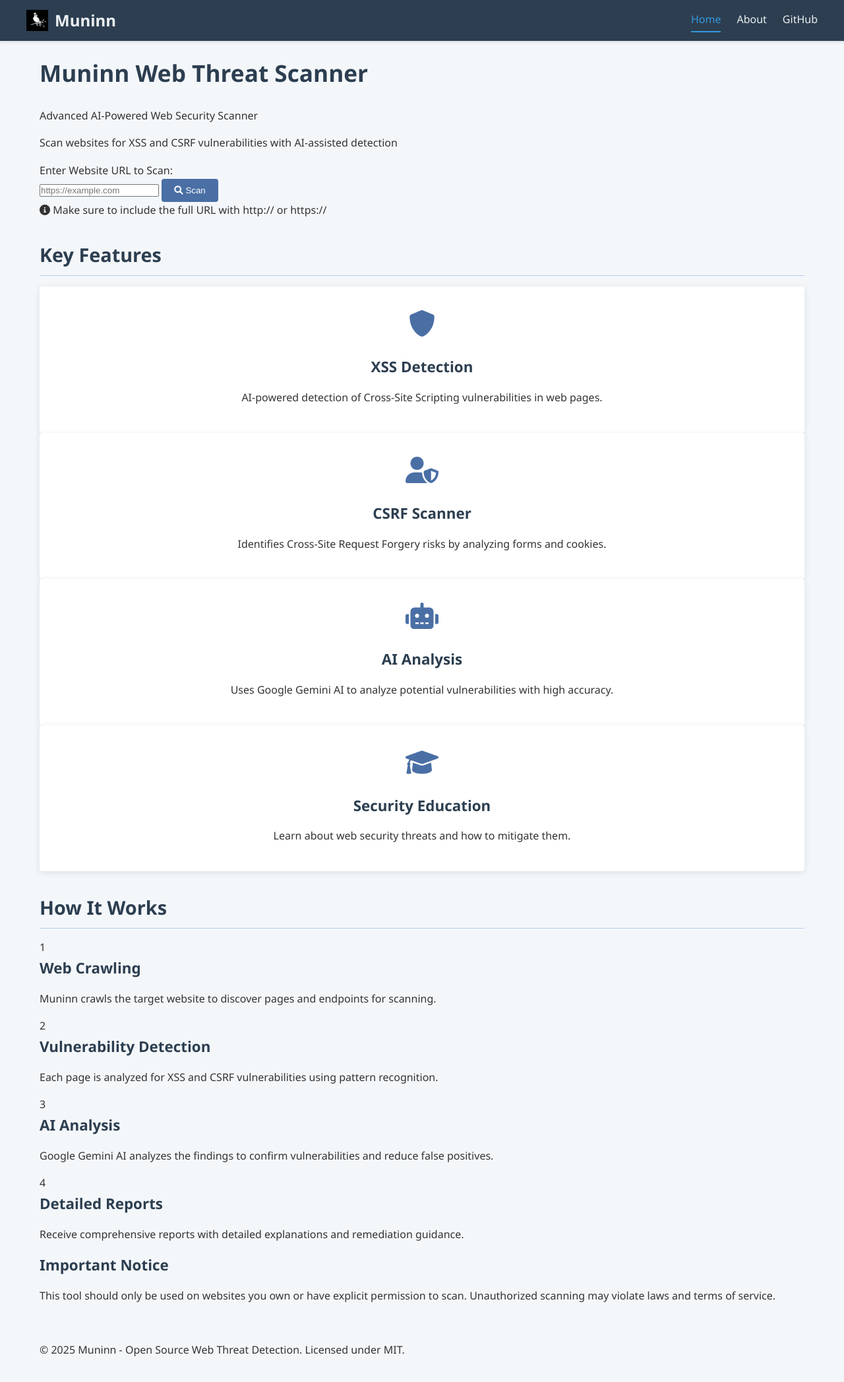
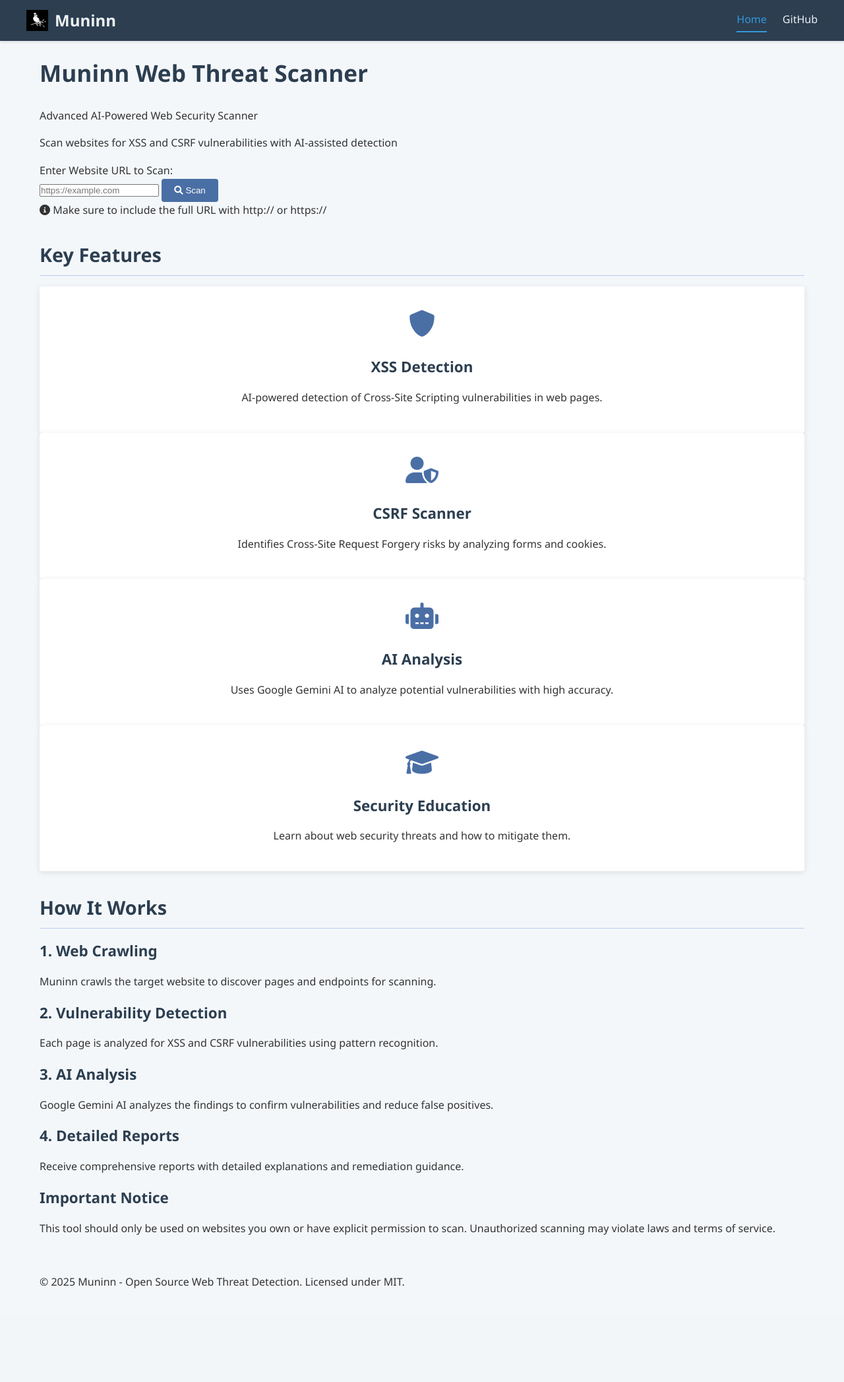
Before and after one commit to arivvid27/Salazar, a Flask app: page / in a window 1280 px wide. Shown: the whole page at 66% size. After the commit the page ends 1952 px from the top, so only its background shows below. Run offline with Flask 3, Linux system fonts and the light colour scheme.

Commit message:
some touches

```diff
--- a/static/css/styles.css
+++ b/static/css/styles.css
@@ -654,7 +654,6 @@ a:hover {
     margin-top: 2rem;
 }
 
-/* Navbar Styles */
 .navbar {
     background-color: #2c3e50;
     box-shadow: 0 2px 4px rgba(0, 0, 0, 0.1);
--- a/templates/base.html
+++ b/templates/base.html
@@ -23,8 +23,7 @@
 
                   <div class="navbar-links" id="navbarLinks">
                     <a href="/" class="{{ 'active' if request.path == '/' }}">Home</a>
-                    <a href="#about" class="{{ 'active' if request.path == '/about' }}">About</a>
-                    <a href="https://github.com/your-username/muninn" target="_blank">GitHub</a>
+                    <a href="https://github.com/arivvid27/Salazar" target="_blank">GitHub</a>
                   </div>
                 </div>
               </nav>
--- a/templates/index.html
+++ b/templates/index.html
@@ -68,30 +68,30 @@
         <h2>How It Works</h2>
         <div class="steps">
             <div class="step">
-                <div class="step-number">1</div>
+                <!-- <div class="step-number">1</div> -->
                 <div class="step-content">
-                    <h3>Web Crawling</h3>
+                    <h3>1. Web Crawling</h3>
                     <p>Muninn crawls the target website to discover pages and endpoints for scanning.</p>
                 </div>
             </div>
             <div class="step">
-                <div class="step-number">2</div>
+                <!-- <div class="step-number">2</div> -->
                 <div class="step-content">
-                    <h3>Vulnerability Detection</h3>
+                    <h3>2. Vulnerability Detection</h3>
                     <p>Each page is analyzed for XSS and CSRF vulnerabilities using pattern recognition.</p>
                 </div>
             </div>
             <div class="step">
-                <div class="step-number">3</div>
+                <!-- <div class="step-number">3</div> -->
                 <div class="step-content">
-                    <h3>AI Analysis</h3>
+                    <h3>3. AI Analysis</h3>
                     <p>Google Gemini AI analyzes the findings to confirm vulnerabilities and reduce false positives.</p>
                 </div>
             </div>
             <div class="step">
-                <div class="step-number">4</div>
+                <!-- <div class="step-number">4</div> -->
                 <div class="step-content">
-                    <h3>Detailed Reports</h3>
+                    <h3>4. Detailed Reports</h3>
                     <p>Receive comprehensive reports with detailed explanations and remediation guidance.</p>
                 </div>
             </div>
```
Also changed, not shown: static/js/main.js (line endings or trailing spaces), 1 other file.
